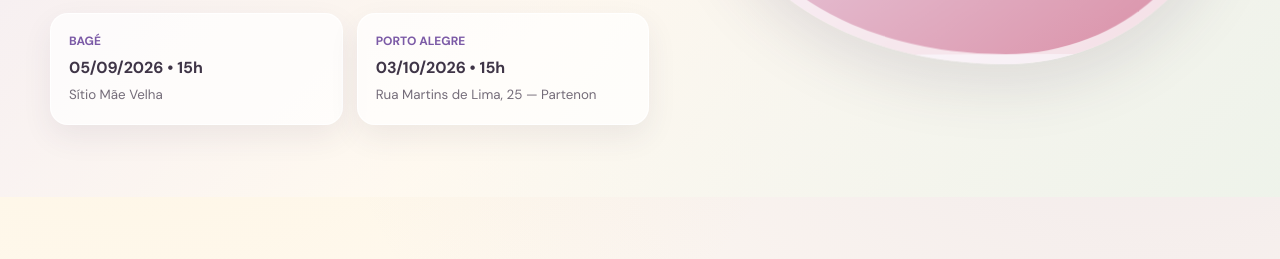
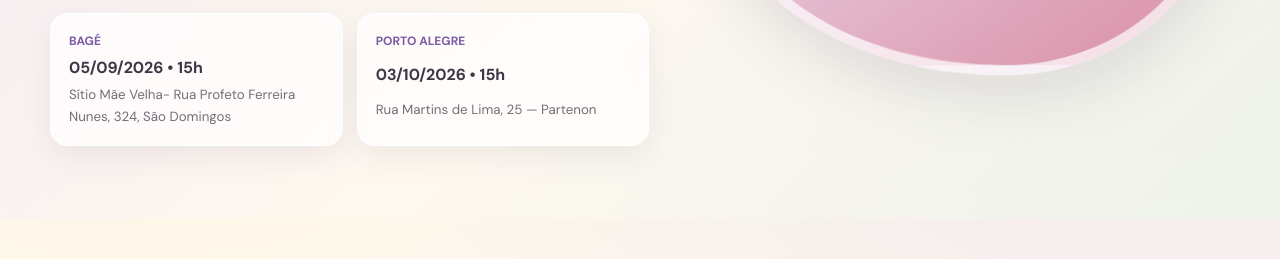
Before and after one commit to sbragadev-cmd/cha-iuna-V1, a website with bundled scripts: page confirmar-presenca.html in a window 1280 px wide. Shown: the part 541-800 px from the top of the page. Built offline with nearby package versions, Linux system fonts and the light colour scheme.

Commit message:
Atualizar

```diff
--- a/confirmar-presenca.html
+++ b/confirmar-presenca.html
@@ -59,7 +59,7 @@
             <article>
               <span>Bagé</span>
               <strong>05/09/2026 • 15h</strong>
-              <small>Sítio Mãe Velha</small>
+              <small>Sítio Mãe Velha- Rua Profeto Ferreira Nunes, 324, São Domingos</small>
             </article>
 
             <article>
```
